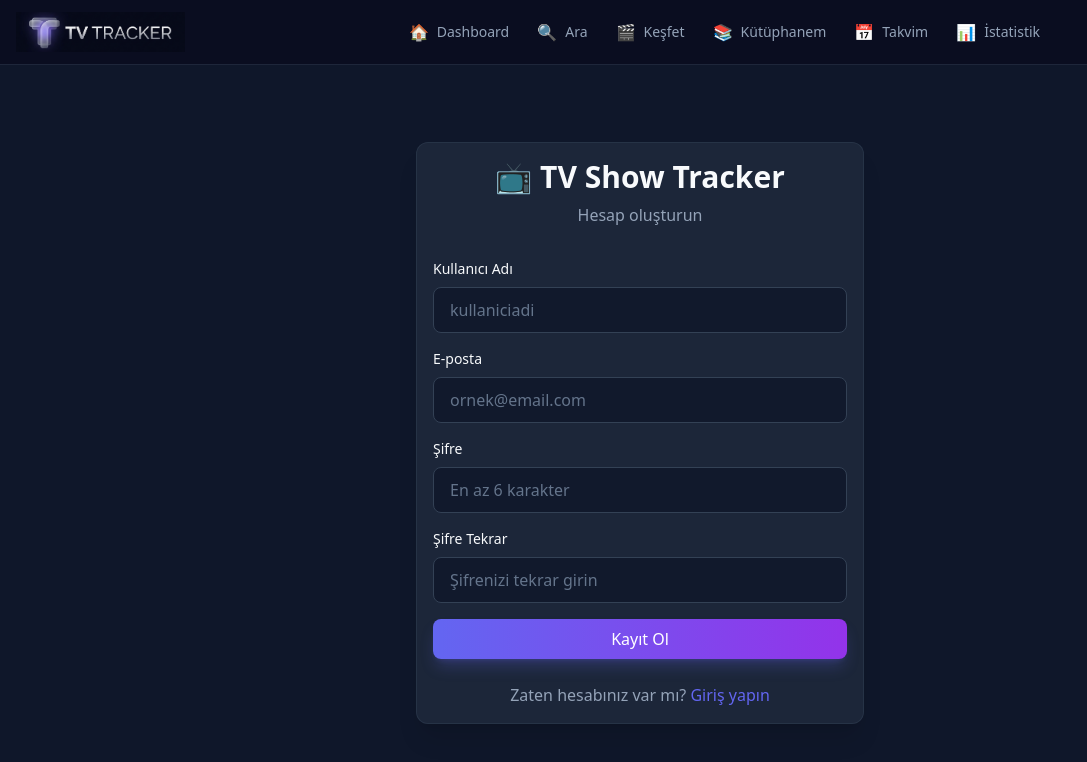
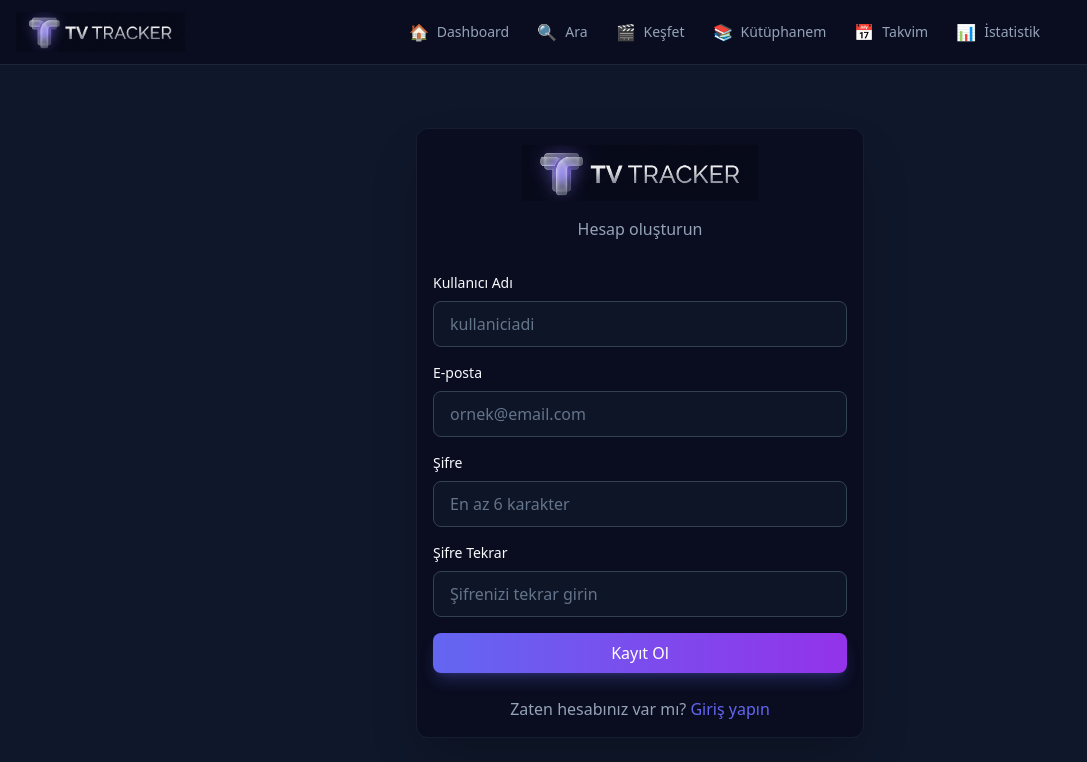
Before and after one commit to kerem84/tvtracker, a React (Vite) app: page /register in a window 1280 px wide. Shown: the top 762 px of the page, without its empty margins (0-1087 px from the left). Built offline with nearby package versions, Linux system fonts and the light colour scheme.

Commit message:
Match login/register card background with logo color

```diff
--- a/src/pages/Login.jsx
+++ b/src/pages/Login.jsx
@@ -28,7 +28,7 @@ export default function Login() {
   return (
     <div className="min-h-[calc(100vh-8rem)] flex items-center justify-center">
       <div className="w-full max-w-md">
-        <div className="card">
+        <div className="card bg-[#0A0D20] border-slate-800/60 shadow-2xl">
           <div className="text-center mb-10">
             <img src="/logo.png" alt="TV Tracker Logo" className="h-14 w-auto mx-auto mb-4" />
             <p className="text-slate-400 font-medium tracking-wide">Dizilerinizi takip edin, hiçbir bölümü kaçırmayın.</p>
--- a/src/pages/Register.jsx
+++ b/src/pages/Register.jsx
@@ -41,9 +41,9 @@ export default function Register() {
   return (
     <div className="min-h-[calc(100vh-8rem)] flex items-center justify-center">
       <div className="w-full max-w-md">
-        <div className="card">
+        <div className="card bg-[#0A0D20] border-slate-800/60 shadow-2xl">
           <div className="text-center mb-8">
-            <h1 className="text-3xl font-bold mb-2">📺 TV Show Tracker</h1>
+            <img src="/logo.png" alt="TV Tracker Logo" className="h-14 w-auto mx-auto mb-4" />
             <p className="text-slate-400">Hesap oluşturun</p>
           </div>
 
```
